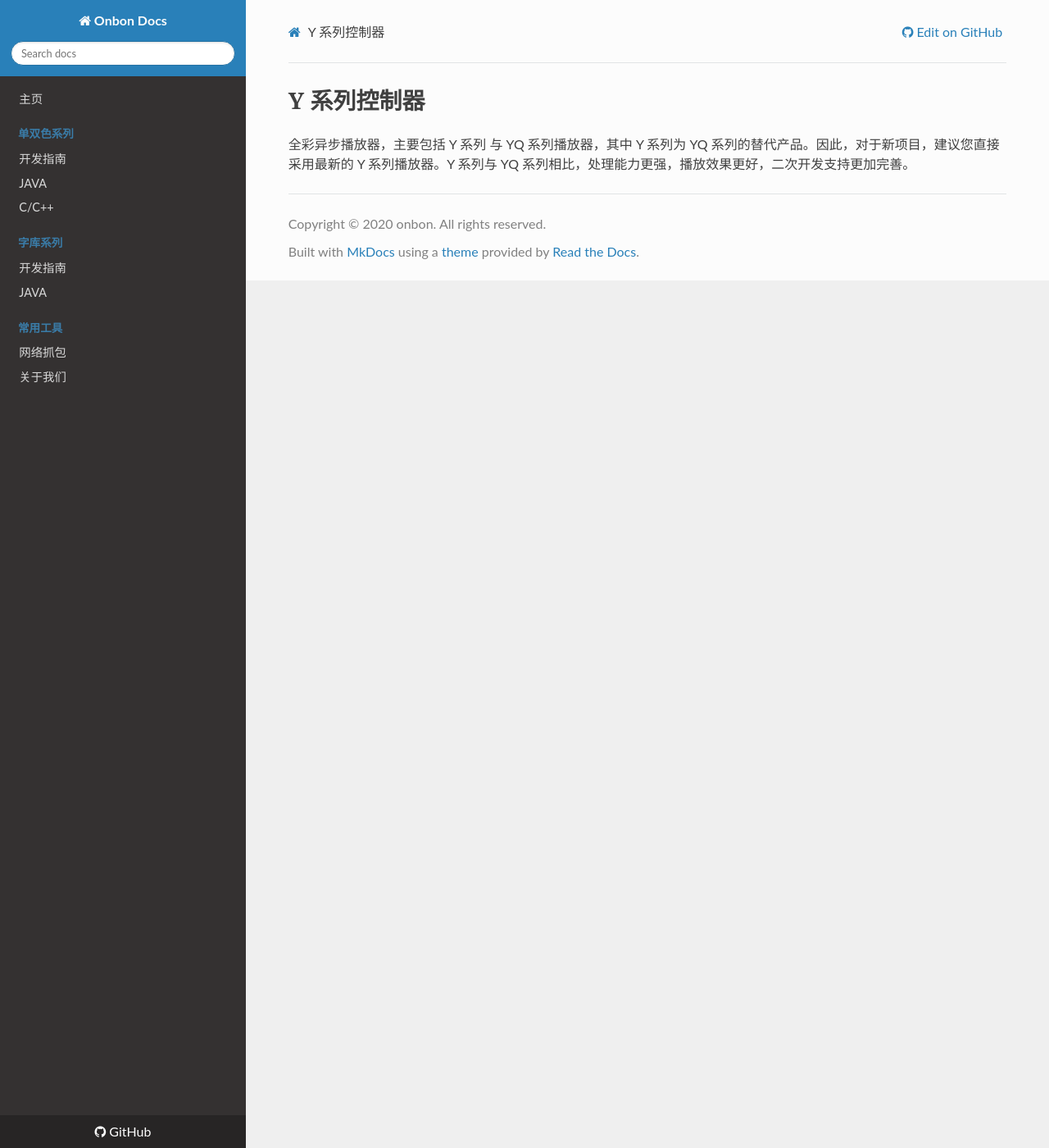
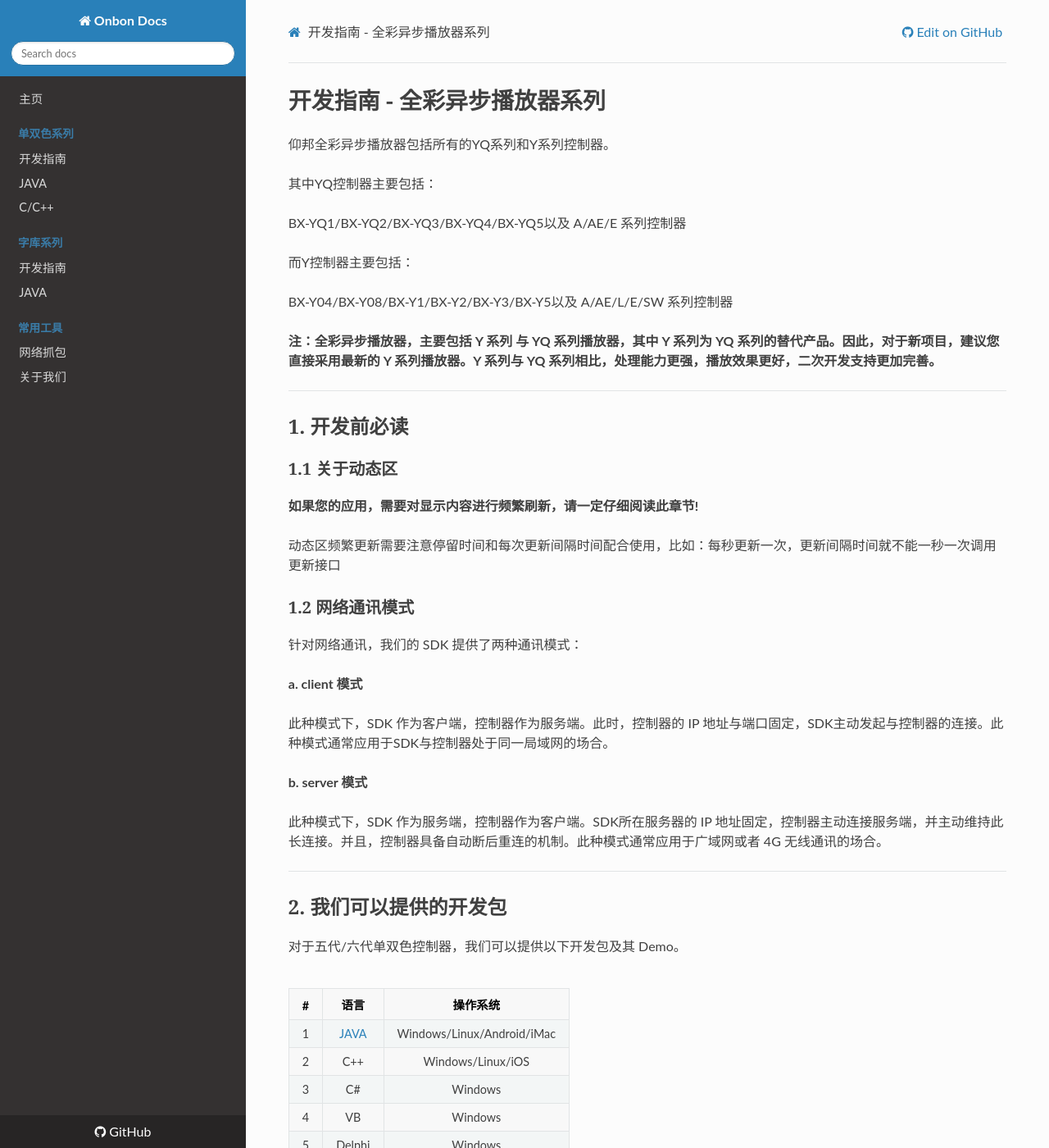
Before and after one commit to onbonlab/onbonlab.github.io, an MkDocs documentation site: the page built from docs/zh/y/y.md, in a window 1280 px wide and 1400 px high. Shown: the whole window at 82% size. Built offline with MkDocs 1.6.1, drawn with Linux system fonts in a browser that asks for light colours; nearby versions of some CDN libraries; some web fonts are replaced; library files that are not in the unit come from our copies; comment, search, counter and statistics services are not loaded; some of the changed text lies outside the part shown.

Commit message:
1. 增加Y系列开发指南md文件 2. 主页中增加Y系列开发指南标题页

```diff
--- a/docs/zh/y/y.md
+++ b/docs/zh/y/y.md
@@ -1,3 +1,57 @@
-# Y 系列控制器
+# 开发指南 - 全彩异步播放器系列
 
-全彩异步播放器，主要包括 Y 系列 与 YQ 系列播放器，其中 Y 系列为 YQ 系列的替代产品。因此，对于新项目，建议您直接采用最新的 Y 系列播放器。Y 系列与 YQ 系列相比，处理能力更强，播放效果更好，二次开发支持更加完善。
+仰邦全彩异步播放器包括所有的YQ系列和Y系列控制器。
+
+其中YQ控制器主要包括：
+
+BX-YQ1/BX-YQ2/BX-YQ3/BX-YQ4/BX-YQ5以及 A/AE/E 系列控制器
+
+而Y控制器主要包括：
+
+BX-Y04/BX-Y08/BX-Y1/BX-Y2/BX-Y3/BX-Y5以及 A/AE/L/E/SW 系列控制器
+
+**注：全彩异步播放器，主要包括 Y 系列 与 YQ 系列播放器，其中 Y 系列为 YQ 系列的替代产品。因此，对于新项目，建议您直接采用最新的 Y 系列播放器。Y 系列与 YQ 系列相比，处理能力更强，播放效果更好，二次开发支持更加完善。**
+
+----
+
+## 1. 开发前必读
+
+### 1.1 关于动态区
+
+**如果您的应用，需要对显示内容进行频繁刷新，请一定仔细阅读此章节!**
+
+动态区频繁更新需要注意停留时间和每次更新间隔时间配合使用，比如：每秒更新一次，更新间隔时间就不能一秒一次调用更新接口
+
+### 1.2 网络通讯模式
+
+针对网络通讯，我们的 SDK 提供了两种通讯模式：
+
+**a. client 模式**
+
+此种模式下，SDK 作为客户端，控制器作为服务端。此时，控制器的 IP 地址与端口固定，SDK主动发起与控制器的连接。此种模式通常应用于SDK与控制器处于同一局域网的场合。
+
+**b. server 模式**
+
+此种模式下，SDK 作为服务端，控制器作为客户端。SDK所在服务器的 IP 地址固定，控制器主动连接服务端，并主动维持此长连接。并且，控制器具备自动断后重连的机制。此种模式通常应用于广域网或者 4G 无线通讯的场合。
+
+---
+
+## 2. 我们可以提供的开发包
+
+对于五代/六代单双色控制器，我们可以提供以下开发包及其 Demo。
+
+| #    | 语言            | 操作系统                   |
+| ---- | --------------- | -------------------------- |
+| 1    | [JAVA](../java) | Windows/Linux/Android/iMac |
+| 2    | C++             | Windows/Linux/iOS          |
+| 3    | C#              | Windows                    |
+| 4    | VB              | Windows                    |
+| 5    | Delphi          | Windows                    |
+
+> 注：针对不同的 linux 发行版，SDK 可能需要重新编译。此时，您可联系我们并获得支持。此时，可能需要您提供相应的编译工具链。
+
+---
+
+## 3. 常见问题
+
+### 3.1 如何查询与升级固件
```
Also changed, not shown: docs/index.md (+4 -4 lines).
